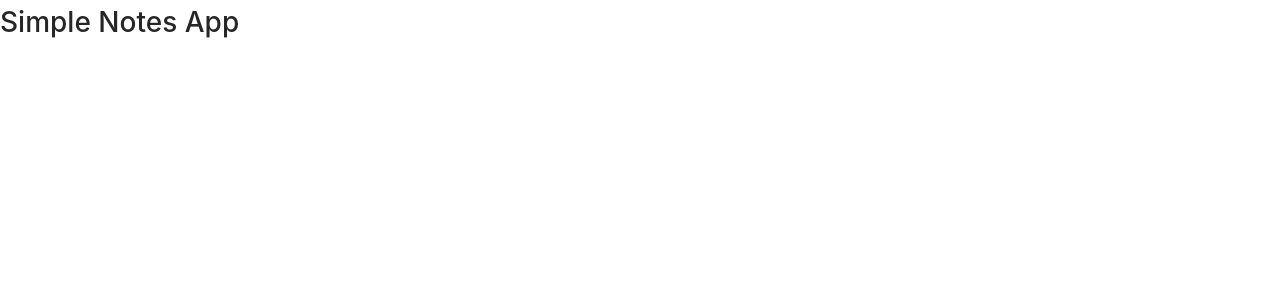
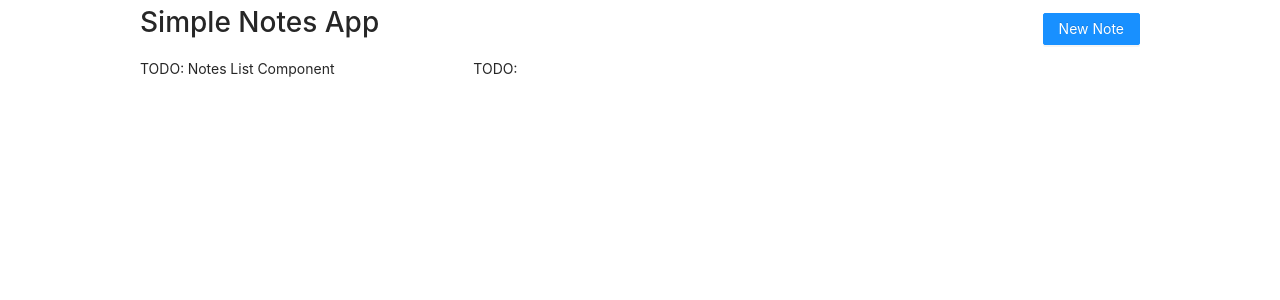
Before and after one commit to sitek94/simple-notes-app, a React (Create React App) app: page / in a window 1280 px wide. Shown: the top 300 px of the page. Built offline with nearby package versions, Linux system fonts and the light colour scheme.

Commit message:
create basic layout

```diff
--- a/src/components/app.tsx
+++ b/src/components/app.tsx
@@ -1,9 +1,33 @@
+import styled from 'styled-components'
+import { Button, Row, Col } from 'antd'
+
 function App() {
   return (
-    <div>
-      <h1>Simple Notes App</h1>
-    </div>
+    <Container>
+      <Row justify="space-between" align="middle">
+        <h1>Simple Notes App</h1>
+        <Button type="primary">New Note</Button>
+      </Row>
+      <Row>
+        <Col span={8}>
+          <div>
+            TODO: Notes List Component
+          </div>
+        </Col>
+        <Col span={16}>
+          <form>
+            TODO:
+          </form>
+        </Col>
+      </Row>
+    </Container>
   )
 }
 
+const Container = styled.div`
+  height: 100vh;
+  max-width: 1000px;
+  margin: 0 auto;
+`
+
 export { App }
```
